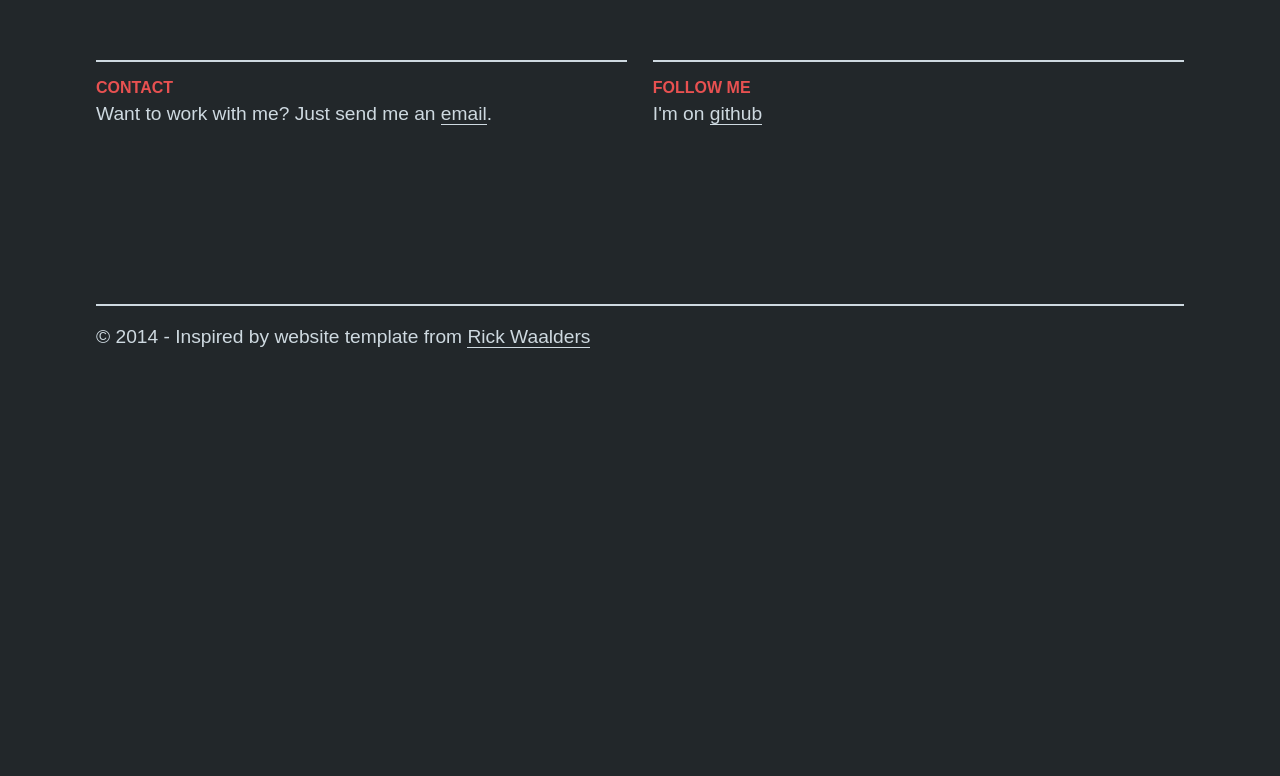
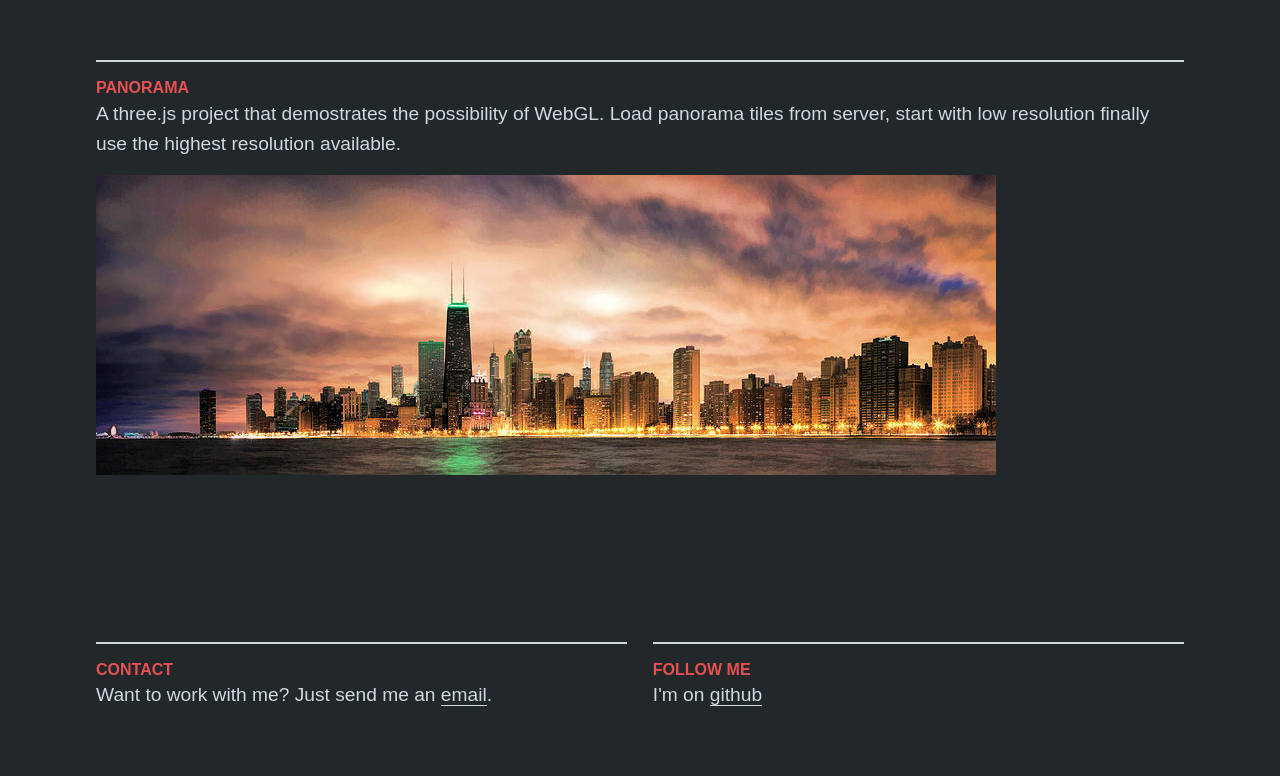
Before and after one commit to zhanghaowx/zhanghaowx.github.io, a plain HTML site: page index.html in a window 1280 px wide. Shown: the part 1405-2181 px from the top of the page. Before the commit the page ends 1932 px from the top, so only its background shows below. Drawn offline with nearby package versions, Linux system fonts and the light colour scheme.

```diff
--- a/index.html
+++ b/index.html
@@ -1,5 +1,6 @@
 <!doctype html>
 <html>
+
 <head>
     <meta charset="utf-8">
     <meta http-equiv="X-UA-Compatible" content="IE=edge">
@@ -9,6 +10,7 @@
     <link rel="stylesheet" href="css/main.css">
     <title>Hao's Playground</title>
 </head>
+
 <body>
     <header>
         <div id="logo-container">
@@ -31,9 +33,20 @@
                 <p>
                     A website first started as a valentine's day gift but gradually growed into a giant. I refactored out the core part and moved hosting form <a href="https://bitbucket.org/">BitBucket</a> to <a href="https://github.com/">GitHub</a>. It is also where I played with different web frameworks. Until now I have tried <a href="http://www.yiiframework.com/">Yii</a>, <a href="http://laravel.com/">Laravel</a>, and my next goal is to introduce <a href="https://angularjs.org/">AngularJS</a> and finishing refactoring the other parts of the website.
                 </p>
-                <a href="https://raw.githubusercontent.com/zhanghaowx/OurLoveStory/master/screenshot/screenshot.png"
-                   rel="lightbox">
+                <a href="http://hao.xiao.wedding" rel="lightbox">
                     <img src="https://raw.githubusercontent.com/zhanghaowx/OurLoveStory/master/screenshot/screenshot.png" />
+                </a>
+            </div>
+        </section>
+
+        <section class="row">
+            <div class="col-full">
+                <h2>Panorama</h2>
+                <p>
+                    A three.js project that demostrates the possibility of WebGL. Load panorama tiles from server, start with low resolution finally use the highest resolution available.
+                </p>
+                <a href="panorama.html" rel="lightbox">
+                    <img src="img/chicago-panorama.jpg" />
                 </a>
             </div>
         </section>
@@ -76,8 +89,7 @@
 
     <script src="//ajax.googleapis.com/ajax/libs/jquery/1.11.0/jquery.min.js"></script>
     <script>
-	if (!window.jQuery)
-	{
+        if (!window.jQuery) {
             document.write('<script src="js/vendor/jquery.1.11.min.js"><\/script>');
         }
     </script>
@@ -85,4 +97,5 @@
     <script src="js/vendor/jquery.fluidbox.min.js"></script>
     <script src="js/main.js"></script>
 </body>
+
 </html>
```
Also changed, not shown: img/chicago-panorama.jpg (added). Lines whose indentation alone changed are shown as unchanged.
